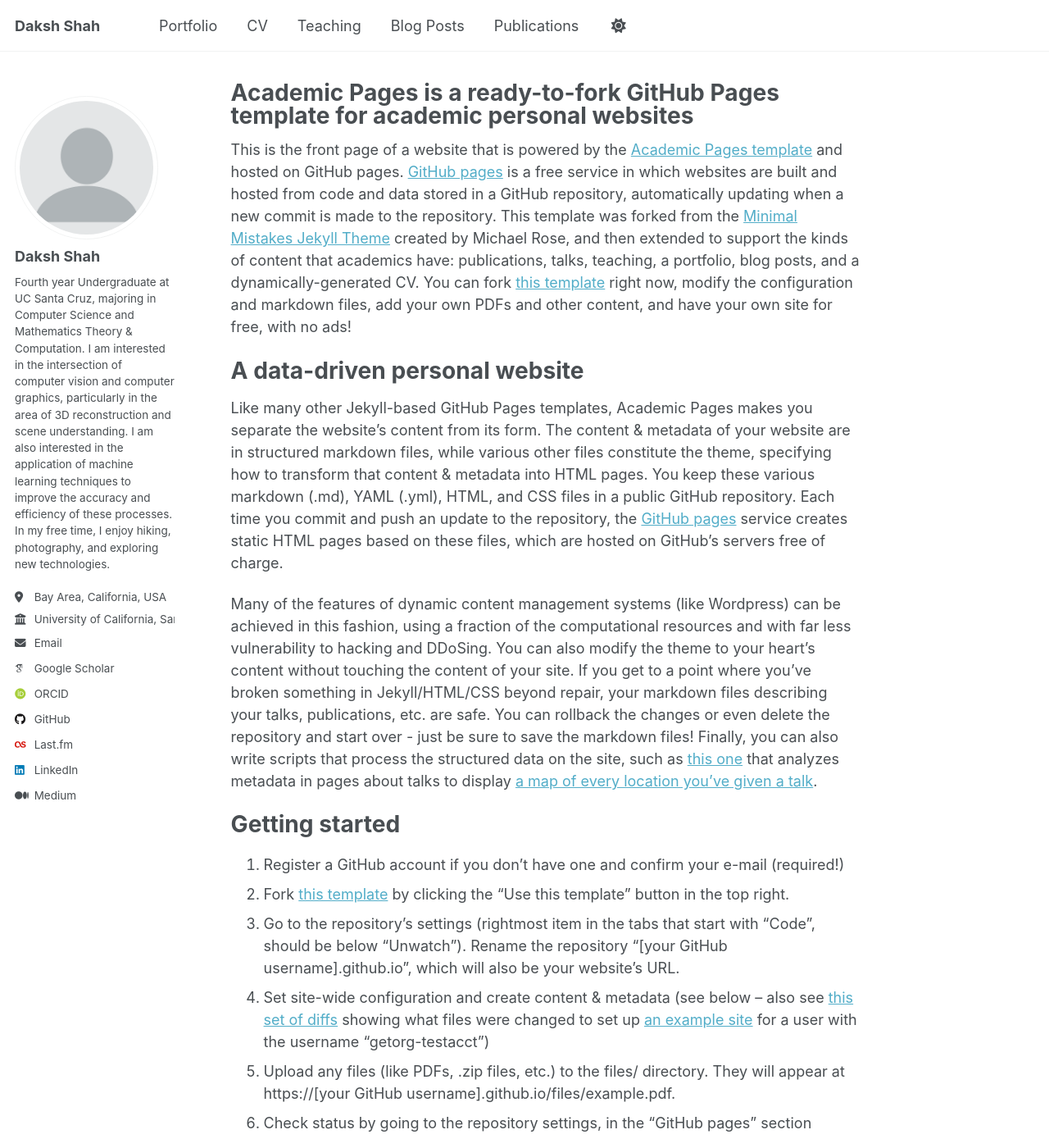
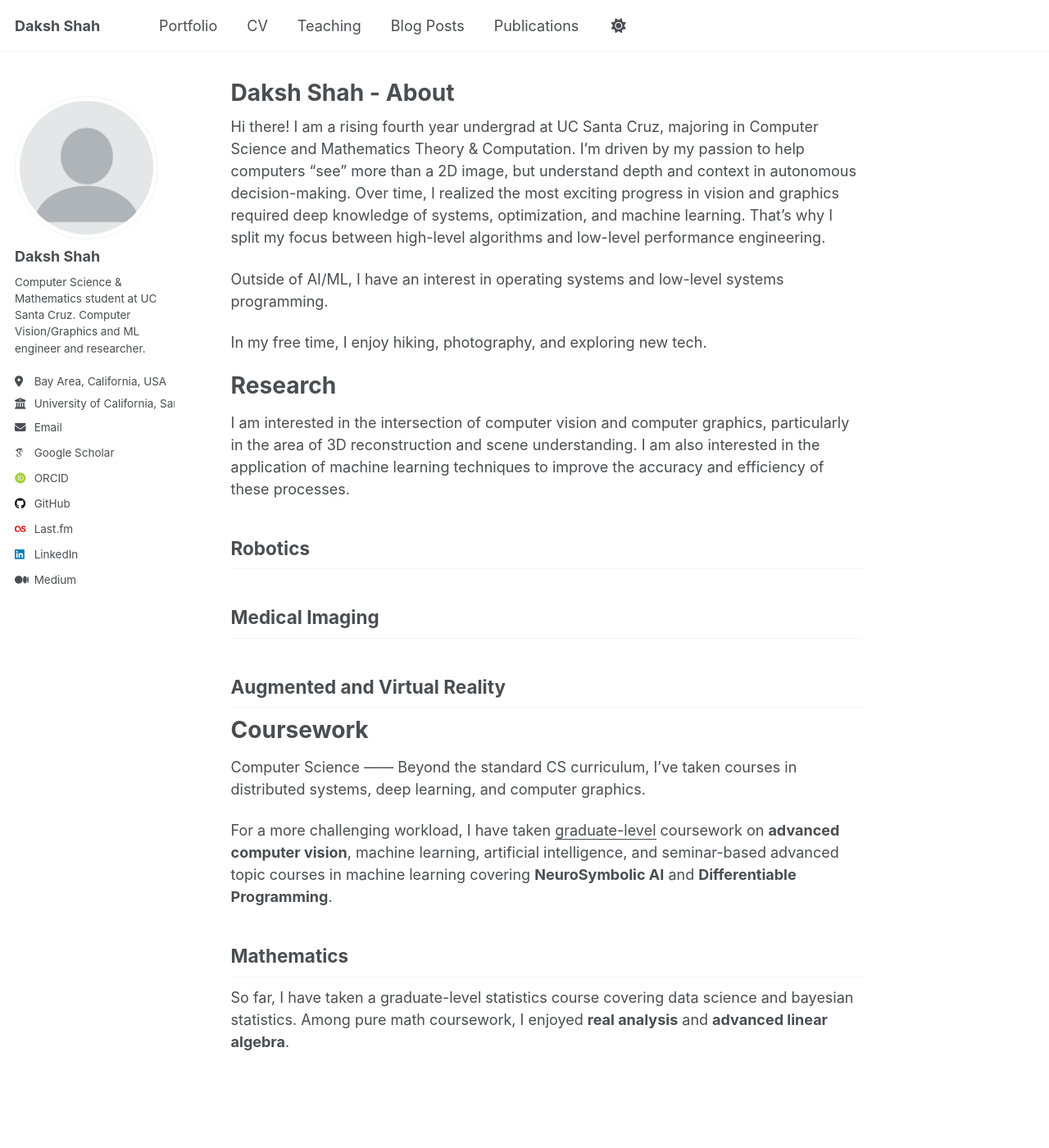
Before and after one commit to dakshshah03/dakshshah03.github.io, a Jekyll site: the page built from _pages/about.md, in a window 1280 px wide and 1400 px high. Shown: the whole window at 82% size. Built offline with Jekyll 4.4.1, drawn with Linux system fonts in a browser that asks for light colours; some web fonts are replaced; some of the changed text lies outside the part shown.

Commit message:
add description

```diff
--- a/_config.yml
+++ b/_config.yml
@@ -25,7 +25,7 @@ author:
   avatar           : "profile.png"
   name             : "Daksh Shah"
   pronouns         : # example: "she/her"
-  bio              : "Fourth year Undergraduate at UC Santa Cruz, majoring in Computer Science and Mathematics Theory & Computation. I am interested in the intersection of computer vision and computer graphics, particularly in the area of 3D reconstruction and scene understanding. I am also interested in the application of machine learning techniques to improve the accuracy and efficiency of these processes. In my free time, I enjoy hiking, photography, and exploring new technologies."
+  bio              : "Computer Science & Mathematics student at UC Santa Cruz. Computer Vision/Graphics and ML engineer and researcher."
   location         : "Bay Area, California, USA"
   employer         : "University of California, Santa Cruz"
   uri              : # URL
--- a/_pages/about.md
+++ b/_pages/about.md
@@ -1,49 +1,47 @@
 ---
 permalink: /
-title: "Academic Pages is a ready-to-fork GitHub Pages template for academic personal websites"
+title: "Daksh Shah - About"
 author_profile: true
 redirect_from:
   - /about/
   - /about.html
 ---
 
-This is the front page of a website that is powered by the [Academic Pages template](https://github.com/academicpages/academicpages.github.io) and hosted on GitHub pages. [GitHub pages](https://pages.github.com) is a free service in which websites are built and hosted from code and data stored in a GitHub repository, automatically updating when a new commit is made to the repository. This template was forked from the [Minimal Mistakes Jekyll Theme](https://mmistakes.github.io/minimal-mistakes/) created by Michael Rose, and then extended to support the kinds of content that academics have: publications, talks, teaching, a portfolio, blog posts, and a dynamically-generated CV. You can fork [this template](https://github.com/academicpages/academicpages.github.io) right now, modify the configuration and markdown files, add your own PDFs and other content, and have your own site for free, with no ads!
 
-A data-driven personal website
+Hi there! I am a rising fourth year undergrad at UC Santa Cruz, majoring in Computer Science and Mathematics Theory & Computation. I'm driven by my passion to help computers "see" more than a 2D image, but understand depth and context in autonomous decision-making. Over time, I realized the most exciting progress in vision and graphics required deep knowledge of systems, optimization, and machine learning. That's why I split my focus between high-level algorithms and low-level performance engineering.
+
+
+
+Outside of AI/ML, I have an interest in operating systems and low-level systems programming.
+
+In my free time, I enjoy hiking, photography, and exploring new tech.
+
+Research
 ======
-Like many other Jekyll-based GitHub Pages templates, Academic Pages makes you separate the website's content from its form. The content & metadata of your website are in structured markdown files, while various other files constitute the theme, specifying how to transform that content & metadata into HTML pages. You keep these various markdown (.md), YAML (.yml), HTML, and CSS files in a public GitHub repository. Each time you commit and push an update to the repository, the [GitHub pages](https://pages.github.com/) service creates static HTML pages based on these files, which are hosted on GitHub's servers free of charge.
+I am interested in the intersection of computer vision and computer graphics, particularly in the area of 3D reconstruction and scene understanding. I am also interested in the application of machine learning techniques to improve the accuracy and efficiency of these processes.
 
-Many of the features of dynamic content management systems (like Wordpress) can be achieved in this fashion, using a fraction of the computational resources and with far less vulnerability to hacking and DDoSing. You can also modify the theme to your heart's content without touching the content of your site. If you get to a point where you've broken something in Jekyll/HTML/CSS beyond repair, your markdown files describing your talks, publications, etc. are safe. You can rollback the changes or even delete the repository and start over - just be sure to save the markdown files! Finally, you can also write scripts that process the structured data on the site, such as [this one](https://github.com/academicpages/academicpages.github.io/blob/master/talkmap.ipynb) that analyzes metadata in pages about talks to display [a map of every location you've given a talk](https://academicpages.github.io/talkmap.html).
+Robotics
+------
 
-Getting started
+Medical Imaging
+------
+
+
+Augmented and Virtual Reality
+------
+<!--
+Bridging 3D Computer Vision with Systems-Level Performance Optimization
 ======
-1. Register a GitHub account if you don't have one and confirm your e-mail (required!)
-1. Fork [this template](https://github.com/academicpages/academicpages.github.io) by clicking the "Use this template" button in the top right.
-1. Go to the repository's settings (rightmost item in the tabs that start with "Code", should be below "Unwatch"). Rename the repository "[your GitHub username].github.io", which will also be your website's URL.
-1. Set site-wide configuration and create content & metadata (see below -- also see [this set of diffs](http://archive.is/3TPas) showing what files were changed to set up [an example site](https://getorg-testacct.github.io) for a user with the username "getorg-testacct")
-1. Upload any files (like PDFs, .zip files, etc.) to the files/ directory. They will appear at https://[your GitHub username].github.io/files/example.pdf.
-1. Check status by going to the repository settings, in the "GitHub pages" section
+*From real-time AR reconstruction to distributed systems, I'm passionate about building high-performance, intelligent systems that perceive and understand the world in 3D.* -->
 
-Site-wide configuration
+Coursework
+======
+Computer Science
 ------
-The main configuration file for the site is in the base directory in [_config.yml](https://github.com/academicpages/academicpages.github.io/blob/master/_config.yml), which defines the content in the sidebars and other site-wide features. You will need to replace the default variables with ones about yourself and your site's github repository. The configuration file for the top menu is in [_data/navigation.yml](https://github.com/academicpages/academicpages.github.io/blob/master/_data/navigation.yml). For example, if you don't have a portfolio or blog posts, you can remove those items from that navigation.yml file to remove them from the header.
+Beyond the standard CS curriculum, I've taken courses in distributed systems, deep learning, and computer graphics.
 
-Create content & metadata
+For a more challenging workload, I have taken <u>graduate-level</u> coursework on **advanced computer vision**, machine learning, artificial intelligence, and seminar-based advanced topic courses in machine learning covering **NeuroSymbolic AI** and **Differentiable Programming**.
+
+Mathematics
 ------
-For site content, there is one markdown file for each type of content, which are stored in directories like _publications, _talks, _posts, _teaching, or _pages. For example, each talk is a markdown file in the [_talks directory](https://github.com/academicpages/academicpages.github.io/tree/master/_talks). At the top of each markdown file is structured data in YAML about the talk, which the theme will parse to do lots of cool stuff. The same structured data about a talk is used to generate the list of talks on the [Talks page](https://academicpages.github.io/talks), each [individual page](https://academicpages.github.io/talks/2012-03-01-talk-1) for specific talks, the talks section for the [CV page](https://academicpages.github.io/cv), and the [map of places you've given a talk](https://academicpages.github.io/talkmap.html) (if you run this [python file](https://github.com/academicpages/academicpages.github.io/blob/master/talkmap.py) or [Jupyter notebook](https://github.com/academicpages/academicpages.github.io/blob/master/talkmap.ipynb), which creates the HTML for the map based on the contents of the _talks directory).
-
-**Markdown generator**
-
-The repository includes [a set of Jupyter notebooks](https://github.com/academicpages/academicpages.github.io/tree/master/markdown_generator
-) that converts a CSV containing structured data about talks or presentations into individual markdown files that will be properly formatted for the Academic Pages template. The sample CSVs in that directory are the ones I used to create my own personal website at stuartgeiger.com. My usual workflow is that I keep a spreadsheet of my publications and talks, then run the code in these notebooks to generate the markdown files, then commit and push them to the GitHub repository.
-
-How to edit your site's GitHub repository
-------
-Many people use a git client to create files on their local computer and then push them to GitHub's servers. If you are not familiar with git, you can directly edit these configuration and markdown files directly in the github.com interface. Navigate to a file (like [this one](https://github.com/academicpages/academicpages.github.io/blob/master/_talks/2012-03-01-talk-1.md) and click the pencil icon in the top right of the content preview (to the right of the "Raw | Blame | History" buttons). You can delete a file by clicking the trashcan icon to the right of the pencil icon. You can also create new files or upload files by navigating to a directory and clicking the "Create new file" or "Upload files" buttons.
-
-Example: editing a markdown file for a talk
-![Editing a markdown file for a talk](/images/editing-talk.png)
-
-For more info
-------
-More info about configuring Academic Pages can be found in [the guide](https://academicpages.github.io/markdown/), the [growing wiki](https://github.com/academicpages/academicpages.github.io/wiki), and you can always [ask a question on GitHub](https://github.com/academicpages/academicpages.github.io/discussions). The [guides for the Minimal Mistakes theme](https://mmistakes.github.io/minimal-mistakes/docs/configuration/) (which this theme was forked from) might also be helpful.
+So far, I have taken a graduate-level statistics course covering data science and bayesian statistics. Among pure math coursework, I enjoyed **real analysis** and **advanced linear algebra**.
```
